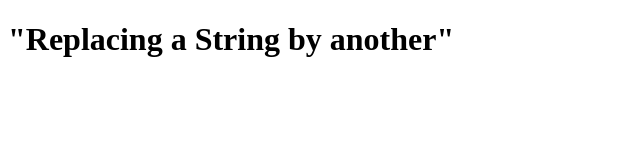
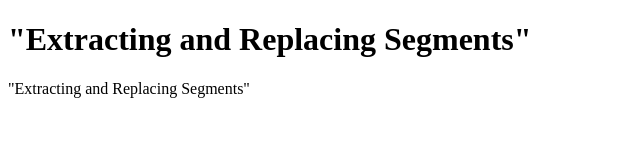
Before and after one commit to Hasnain-Wakeel/Extracting-Segments, a plain HTML site: page index.html in a window 1280 px wide. Shown: the whole page, without its empty margins (0-640 px from the left). Drawn offline with Linux system fonts and the light colour scheme.

Commit message:
Modifying code of Extracting Segments

```diff
--- a/index.html
+++ b/index.html
@@ -3,10 +3,15 @@
 <head>
     <meta charset="UTF-8">
     <meta name="viewport" content="width=device-width, initial-scale=1.0">
-    <title>Segment</title>
+    <title> Extracting and Replacing Segments</title>
 </head>
 <body>
-    <h1>"Replacing a String by another"</h1>
+
+    <h1>"Extracting and Replacing Segments"</h1>
+
+    <p id="p">"Extracting and Replacing Segments"</p>
+
     <script src="script.js"></script>
+
 </body>
 </html>
```
Also changed, not shown: script.js (+98 -38 lines).
